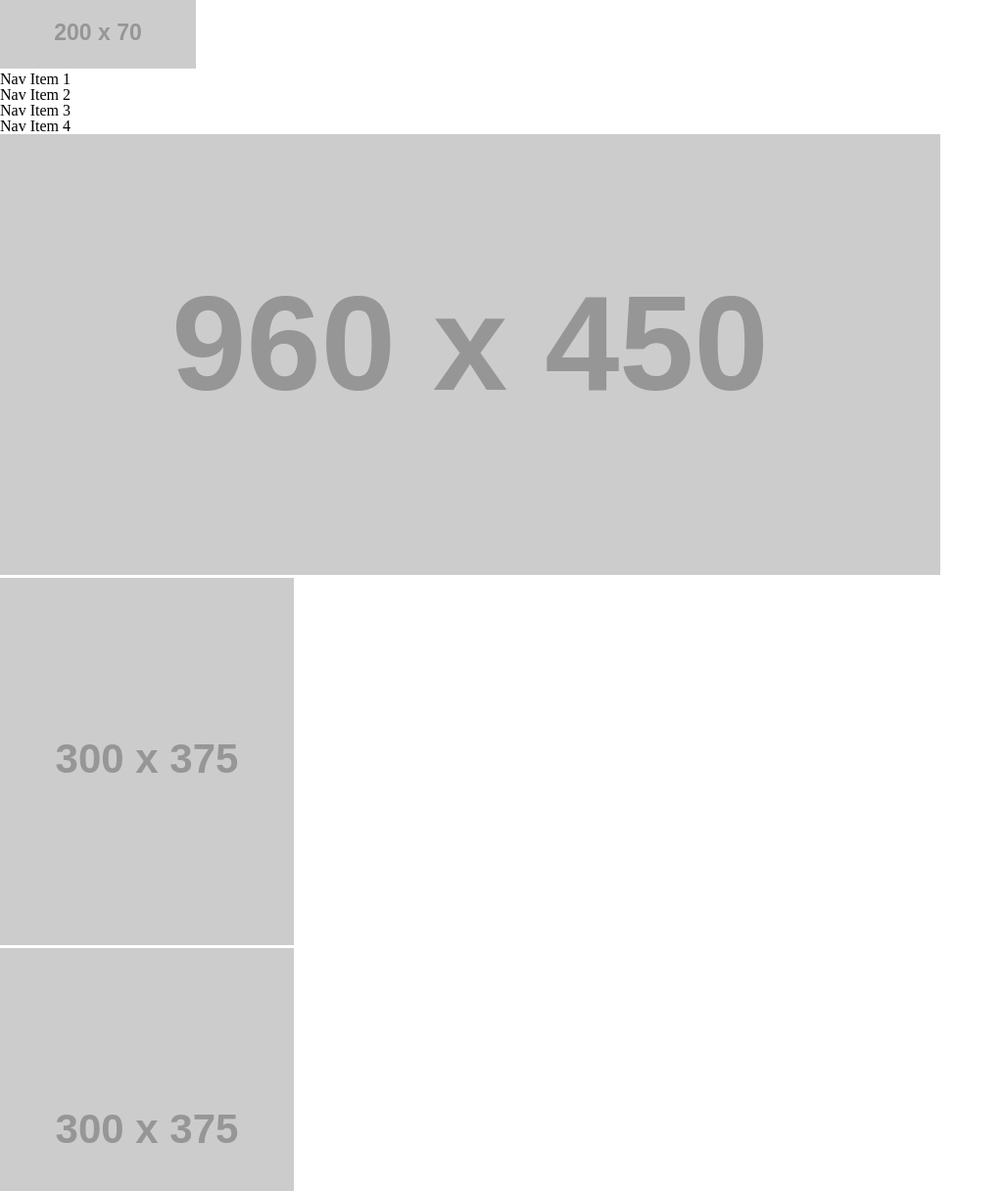
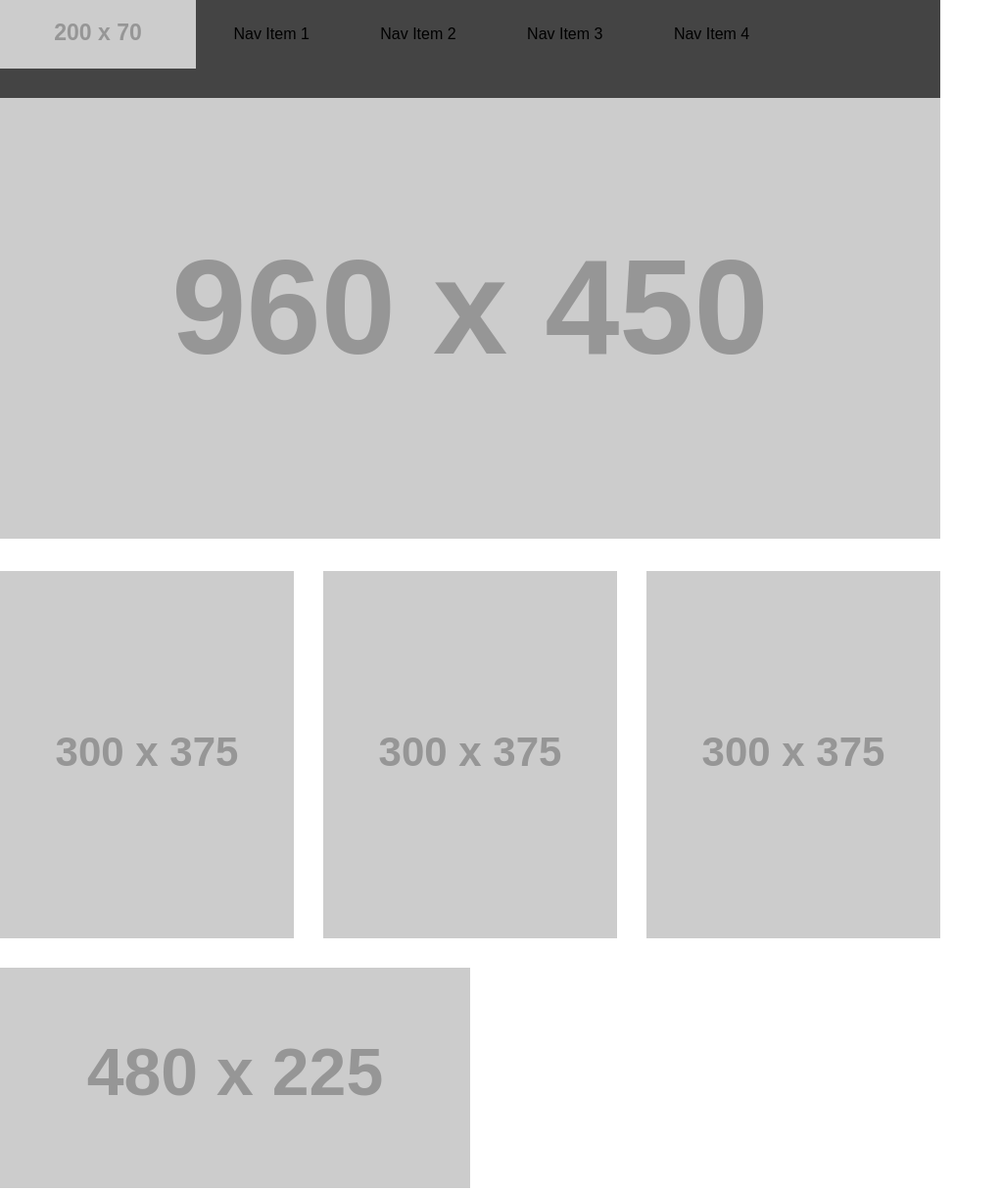
Before and after one commit to BenSTay/wireframe-exercise, a plain HTML site: page index.html in a window 1280 px wide. Shown: the top 1216 px of the page at 98% size, without its empty margins (0-1023 px from the left). Drawn offline with Linux system fonts and the light colour scheme; placeholder pictures from the web are drawn by us.

Commit message:
Added starting CSS

```diff
--- a/css/style.css
+++ b/css/style.css
@@ -0,0 +1,41 @@
+body {
+  width: 960px;
+  font-family: Arial, Helvetica, sans-serif;
+}
+
+header {
+  height: 100px;
+  background-color: #444
+}
+
+nav {
+  width: 100%;
+}
+
+header img {
+  display: inline-block;
+}
+
+nav ul {
+  display: inline-block;
+  vertical-align: top;
+}
+
+nav li {
+  display: inline-block;
+  line-height: 70px;
+  padding: 0 34px;
+}
+
+main ul {
+  font-size: 0;
+}
+
+main ul li {
+  display: inline-block;
+  margin: 30px 30px 30px 0;
+}
+
+main ul li:last-child {
+  margin-right: 0;
+}
--- a/index.html
+++ b/index.html
@@ -8,7 +8,7 @@
   <body>
     <header>
       <nav>
-        <img src="https://placehold.it/200x70/222">
+        <img src="https://placehold.it/200x70/111">
         <ul>
           <li>Nav Item 1</li>
           <li>Nav Item 2</li>
@@ -18,13 +18,13 @@
       </nav>
     </header>
     <main>
-      <img src="https://placehold.it/960x450/222">
+      <img src="https://placehold.it/960x450/111">
       <ul>
-        <li><img src="https://placehold.it/300x375/222"></li>
-        <li><img src="https://placehold.it/300x375/222"></li>
-        <li><img src="https://placehold.it/300x375/222"></li>
+        <li><img src="https://placehold.it/300x375/111"></li>
+        <li><img src="https://placehold.it/300x375/111"></li>
+        <li><img src="https://placehold.it/300x375/111"></li>
       </ul>
-      <img src="https://placehold.it/480x225/222">
+      <img src="https://placehold.it/480x225/111">
       <h2>Featured Section Heading</h2>
       <p>Lorem ipsum dolor sit amet, consectetur adipiscing elit. Morbi in lobortis ex. Praesent dapibus suscipit imperdiet. Vestibulum quis enim et erat fermentum posuere. Nulla pretium arcu sit amet lectus dictum semper dictum id sem. Nullam congue sed lorem eget aliquet. Nulla vestibulum magna et finibus efficitur. Sed ac ex nisl. Duis non imperdiet sapien. Nulla quis ante urna. Vivamus fringilla elementum dui sit amet finibus. Quisque sollicitudin augue sed eleifend iaculis. In eget enim vitae velit consectetur finibus et a neque.</p>
     </main>
```
